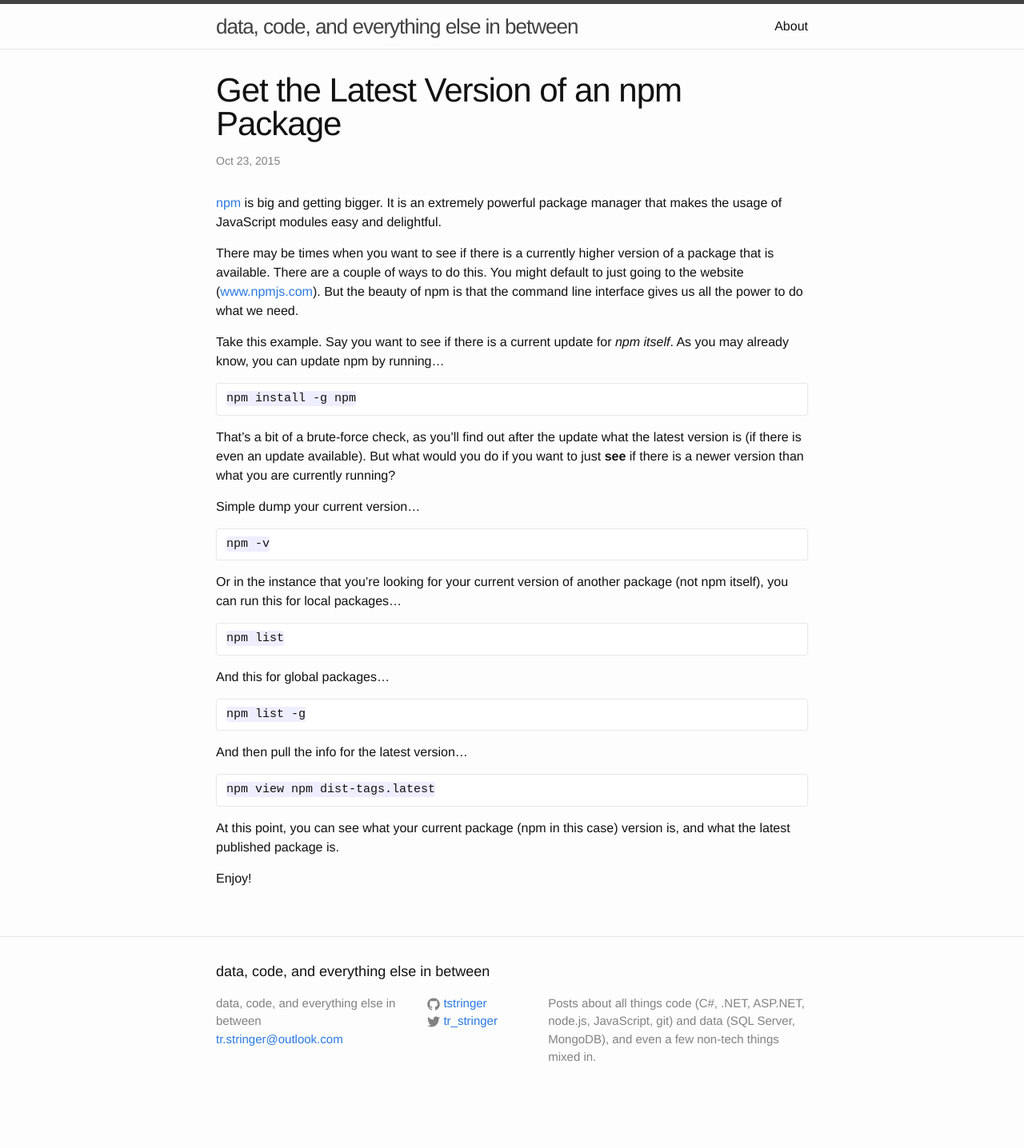
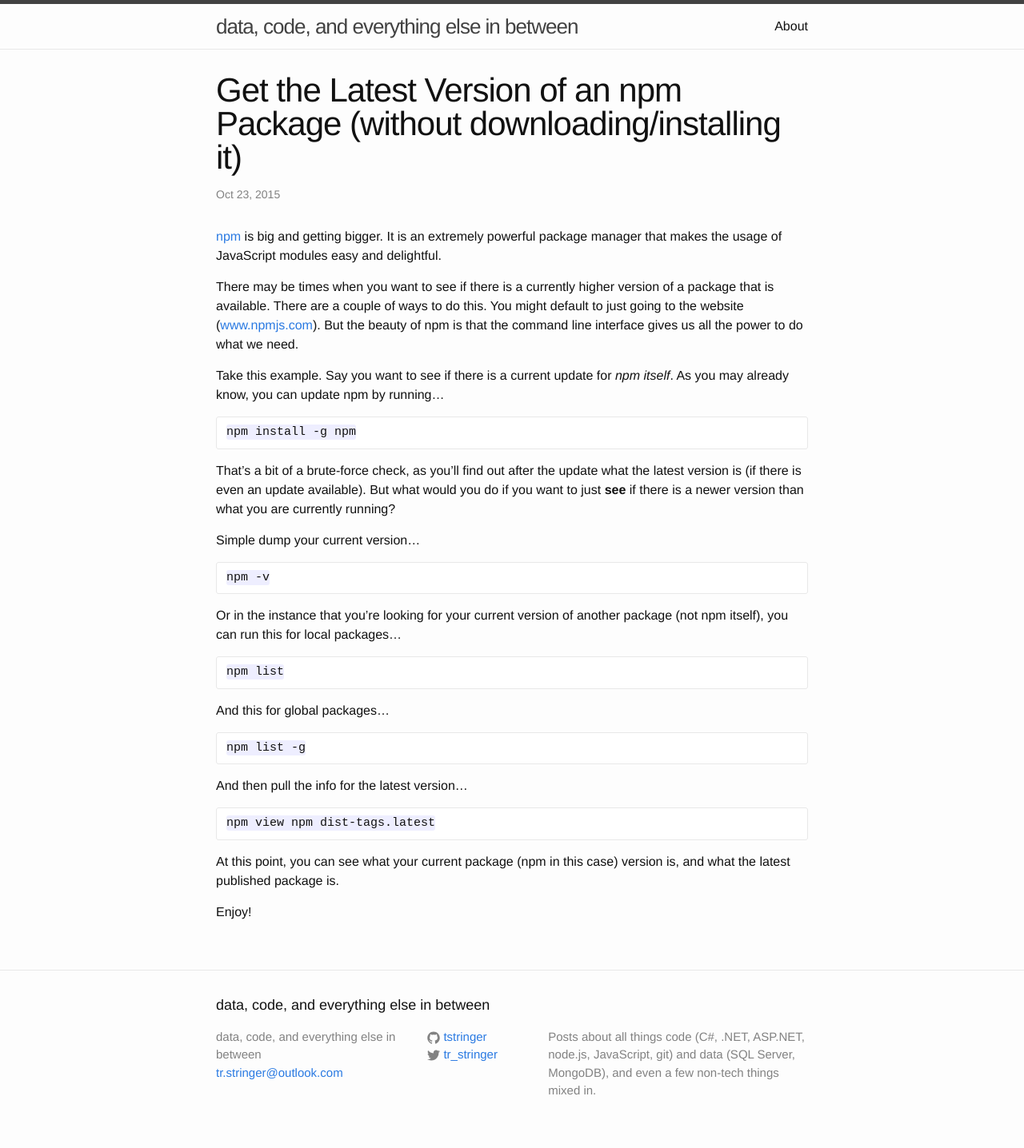
Before and after one commit to trstringer/tstringer.github.io, a Jekyll site: the page built from _posts/2015-10-23-npm-get-latest-version-cli.markdown, in a window 1280 px wide. Shown: the whole page at 80% size. Built offline with Jekyll 4.4.1, drawn with Linux system fonts in a browser that asks for light colours; Markdown is read by kramdown in place of the engine named in the settings; before the commit the page ends 1394 px from its top, so only the background shows below that.

Commit message:
Changed title

```diff
--- a/_posts/2015-10-23-npm-get-latest-version-cli.markdown
+++ b/_posts/2015-10-23-npm-get-latest-version-cli.markdown
@@ -1,6 +1,6 @@
 ---
 layout: post
-title:  "Get the Latest Version of an npm Package"
+title:  "Get the Latest Version of an npm Package (without downloading/installing it)"
 date:   2015-10-23 12:00
 categories: npm node.js javascript
 ---
```
